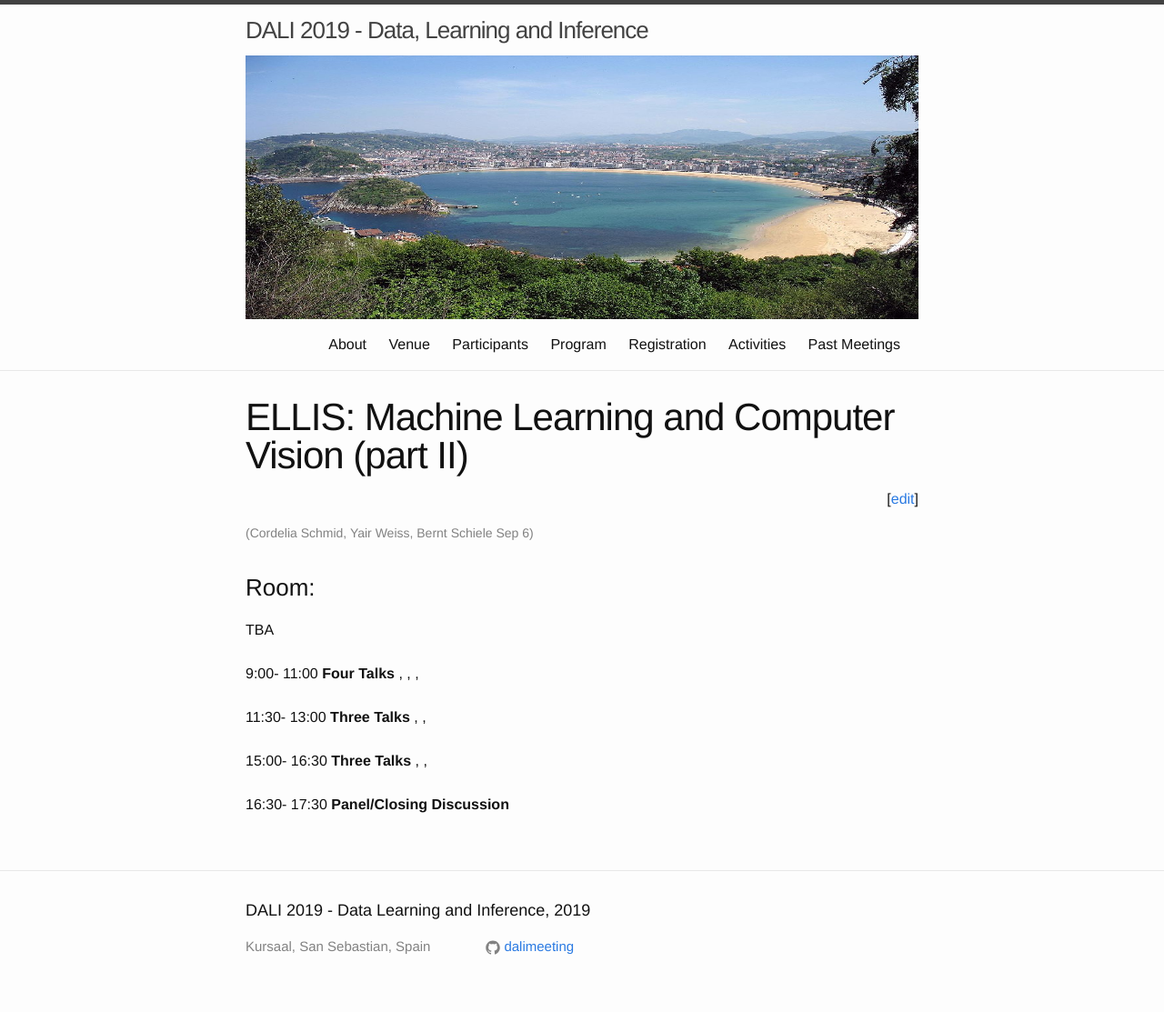
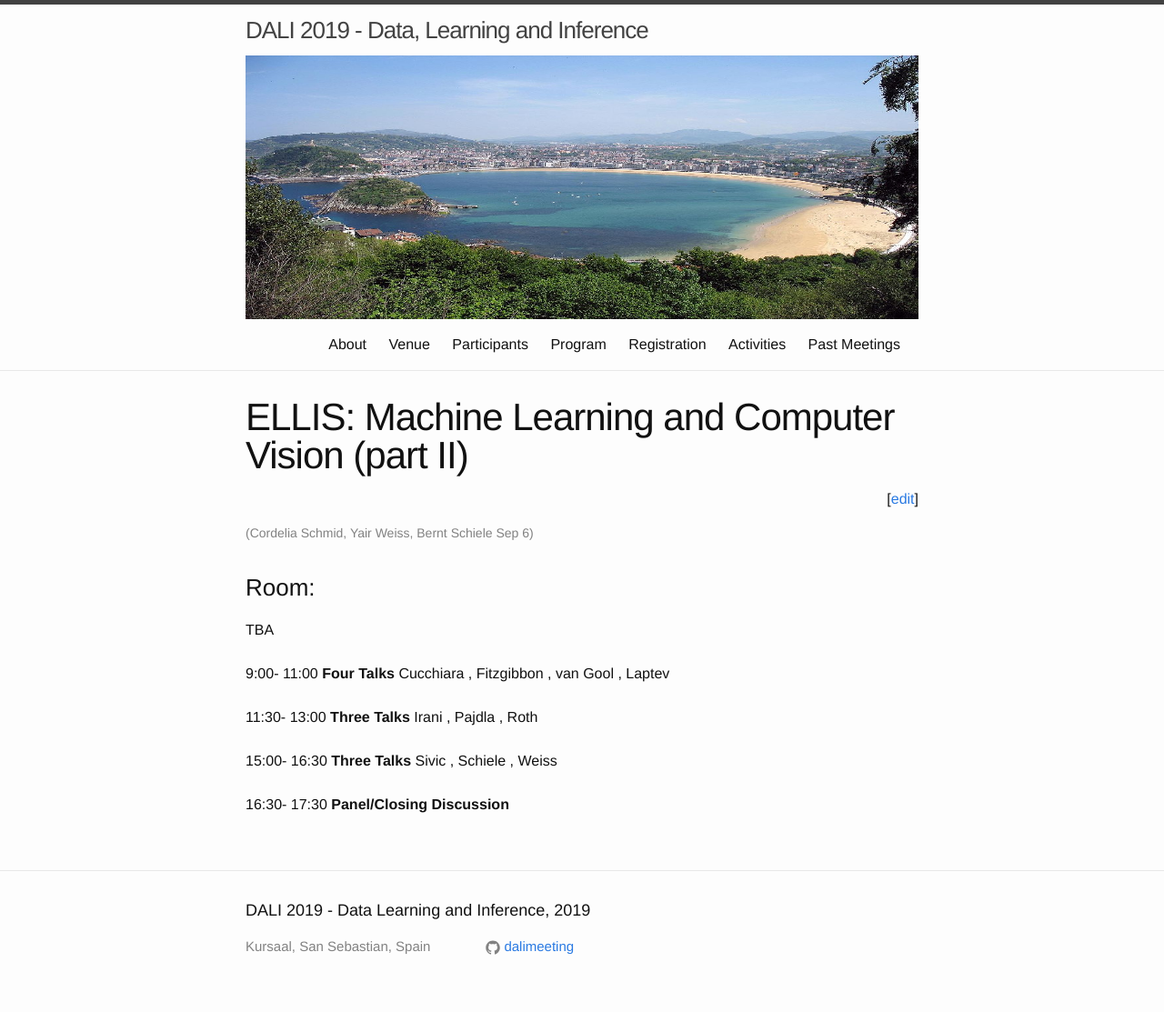
Before and after one commit to dalimeeting/dalimeeting.github.io, a Jekyll site: the page built from _posts/2019-09-06-workshop-06-01.md, in a window 1280 px wide. Shown: the whole page at 91% size. Built offline with Jekyll 4.4.1, drawn with Linux system fonts in a browser that asks for light colours; some of the changed lines change nothing that is shown.

Commit message:
system demands field to be "given" if only part of the name is there

```diff
--- a/_posts/2019-09-06-workshop-06-01.md
+++ b/_posts/2019-09-06-workshop-06-01.md
@@ -19,24 +19,24 @@
   end: "11:00"
   title: "Four Talks"
   author:
-  - family: Cucchiara
-  - family: Fitzgibbon
-  - family: van Gool
-  - family: Laptev
+  - given: Cucchiara
+  - given: Fitzgibbon
+  - given: van Gool
+  - given: Laptev
 - start: "11:30"
   end: "13:00"
   title: "Three Talks"
   author:
-  - family: Irani
-  - family: Pajdla
-  - family: Roth
+  - given: Irani
+  - given: Pajdla
+  - given: Roth
 - start: "15:00"
   end: "16:30"
   title: "Three Talks"
   author:
-  - family: Sivic
-  - family: Schiele
-  - family: Weiss
+  - given: Sivic
+  - given: Schiele
+  - given: Weiss
 - start: "16:30"
   end: "17:30"
   title: "Panel/Closing Discussion"
```
